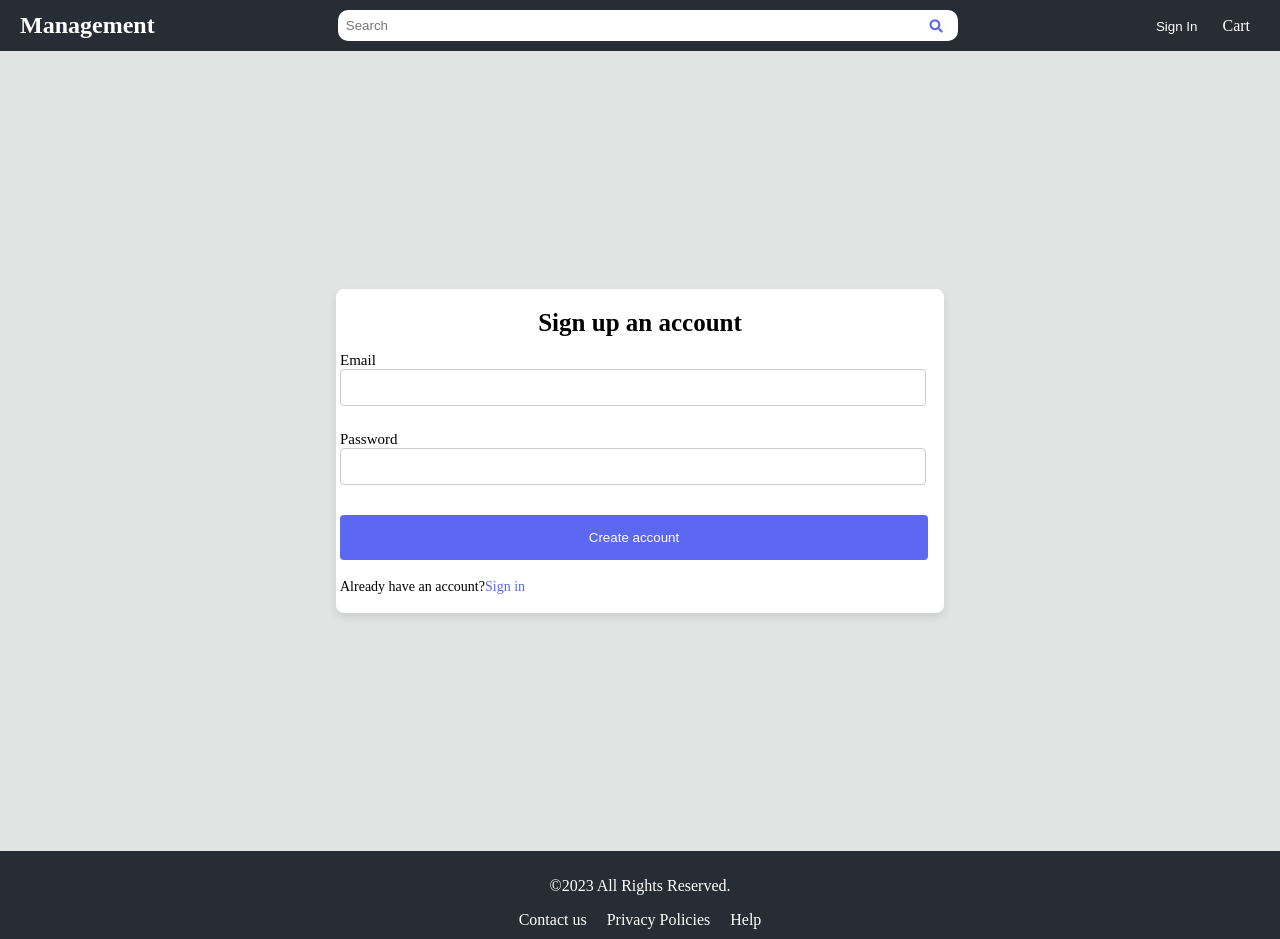
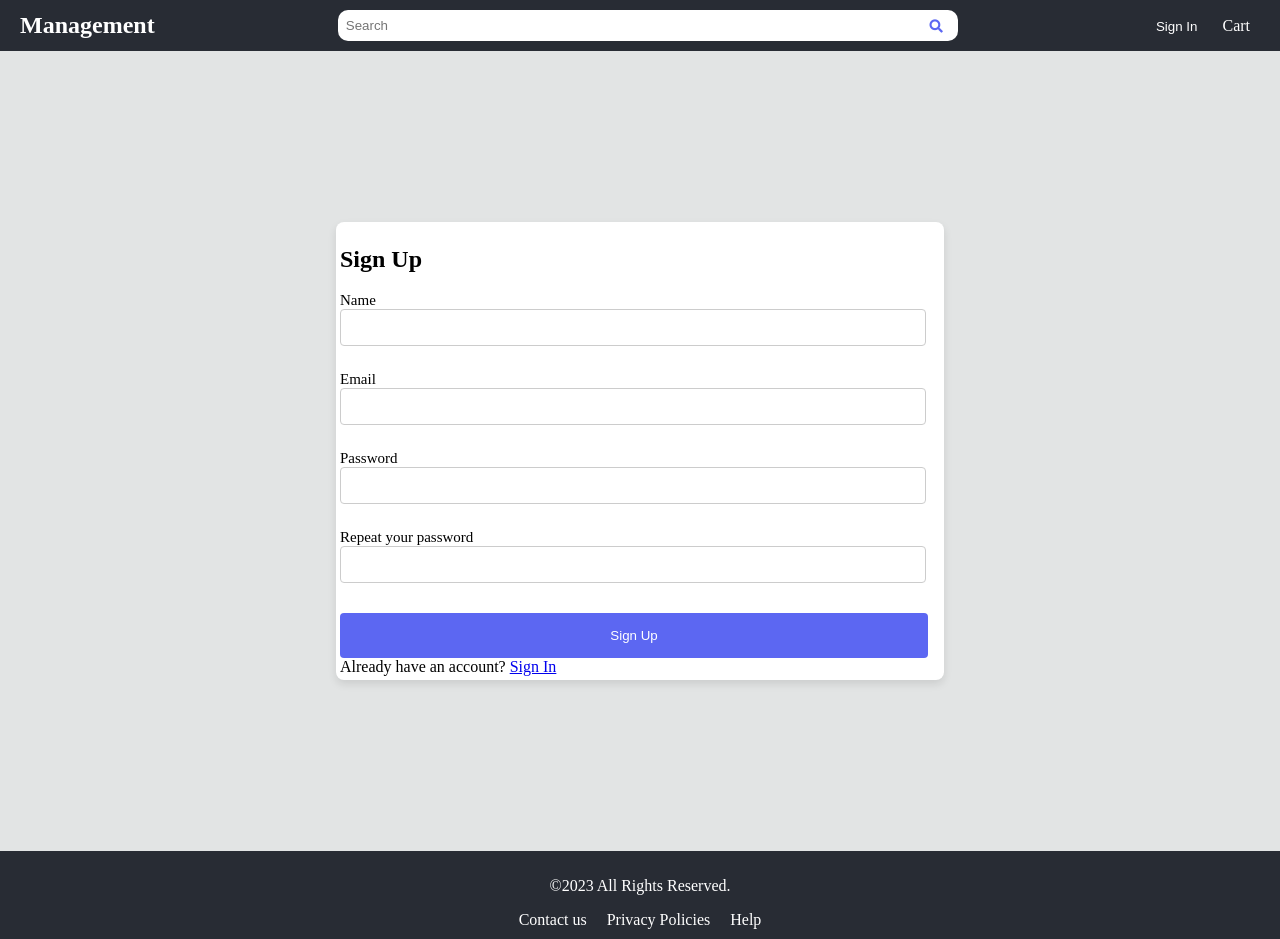
Before and after one commit to GavinStevensHoboken/Chuwa, a React (Vite) app in the folder Chuwa Project-A/ManageApp/: page /signup in a window 1280 px wide. Built offline with nearby package versions, Linux system fonts and the light colour scheme; no server answers.

Commit message:
Modify Signup component using firebase auth

```diff
--- a/Chuwa Project-A/ManageApp/src/App.jsx
+++ b/Chuwa Project-A/ManageApp/src/App.jsx
@@ -1,7 +1,7 @@
 import { BrowserRouter as Router, Routes, Route } from 'react-router-dom';
 import { AuthProvider } from './firebase/AuthContext';
 import SignIn from './login/login';
-import SignUp from './sign up/Sign up';
+import SignUp from './sign up/SignUp';
 import Products from './products/Products';
 import ResetPassword from './reset password/reset password';
 import Header from './header/Header';
--- /dev/null
+++ b/Chuwa Project-A/ManageApp/src/sign up/SignUp.jsx
@@ -0,0 +1,87 @@
+import React, { useState, useRef } from "react";
+import { Link, Navigate } from "react-router-dom";
+import { useAuthentication } from "../firebase/AuthContext";
+
+import { Form, Button, Card, Alert} from "react-bootstrap";
+import './Sign up.css';
+
+
+const SignUp = () => {
+  const [error, setError] = useState("");
+  const [loading, setLoading] = useState(false);
+  const nameRef = useRef();
+  const emailRef = useRef();
+  const passwordRef = useRef();
+  const passwordConfirmRef = useRef();
+  const { currentUser, doCreateUserWithEmailAndPassword } = useAuthentication();
+
+  const handleSignUp = async (e) => {
+    e.preventDefault();
+    if (passwordRef.current.value !== passwordConfirmRef.current.value) {
+      return setError("Passwords do not match");
+    }
+
+    try {
+      setError("");
+      setLoading(true);
+      await doCreateUserWithEmailAndPassword(
+        emailRef.current.value,
+        passwordRef.current.value,
+        nameRef.current.value
+      );
+    } catch {
+      setError("Failed to Sign Up");
+    }
+
+    setLoading(false);
+  };
+
+  if (currentUser) {
+    return <Navigate to="/" />;
+  }
+
+  return (
+    <div className="sign-up-container">
+        <div className="sign-up-form">
+      <Card>
+        <Card.Body>
+          <h2 className="text-center mb-4">Sign Up</h2>
+          {error && <Alert variant="danger">{error}</Alert>}
+          <Form onSubmit={handleSignUp}>
+
+            <Form.Group id="name">
+              <Form.Label>Name</Form.Label>
+              <Form.Control type="text" ref={nameRef} required />
+            </Form.Group>
+            <Form.Group id="email">
+              <Form.Label>Email</Form.Label>
+              <Form.Control type="email" ref={emailRef} required />
+            </Form.Group>
+            <Form.Group id="password">
+              <Form.Label>Password</Form.Label>
+              <Form.Control type="password" ref={passwordRef} required />
+            </Form.Group>
+            <Form.Group id="password-confirm">
+              <Form.Label>Repeat your password</Form.Label>
+              <Form.Control
+                type="password"
+                ref={passwordConfirmRef}
+                required
+              />
+            </Form.Group>
+            <Button disabled={loading} className="sign-up-button" type="submit">
+              Sign Up
+            </Button>
+          </Form>
+        </Card.Body>
+      </Card>
+      <div className="w-100 text-center mt-2">
+        Already have an account? <Link to="/login">Sign In</Link>
+      </div>
+    </div>
+    </div>
+  );
+
+};
+
+export default SignUp;
```
